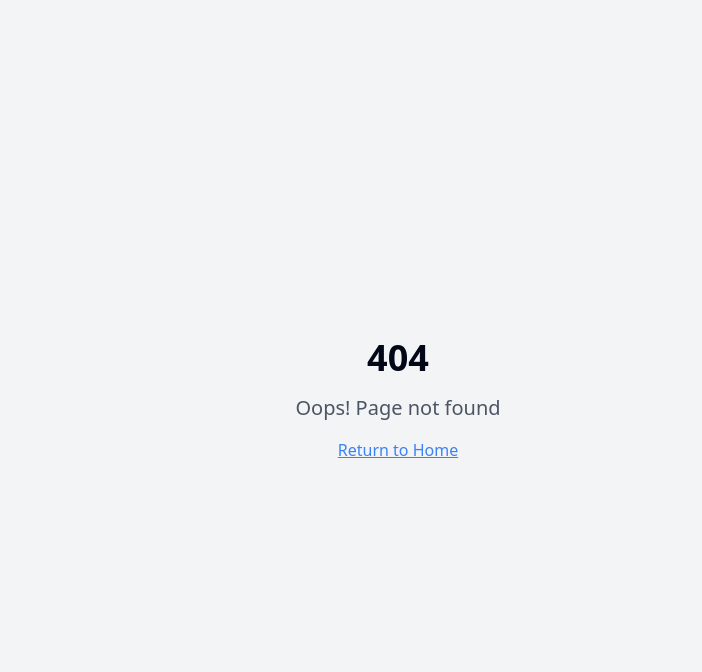
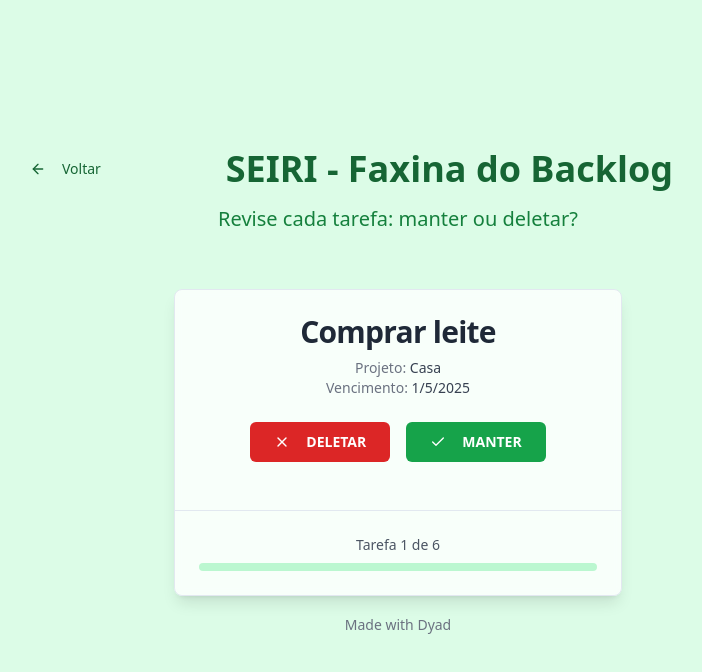
Before and after one commit to dnsilva790/energetic-zebra-bop, a React (Vite) app: page /5s/seiri in a window 1280 px wide. Before the commit this address had no page. Shown: the top 672 px of the page, without its empty margins (242-944 px from the left). Built offline with nearby package versions, Linux system fonts and the light colour scheme.

Commit message:
[dyad] Criei a tela SEIRI para a faxina do backlog, adicionei sua rota e atualizei o botão no menu principal. - wrote 3 file(s)

```diff
--- a/src/App.tsx
+++ b/src/App.tsx
@@ -6,6 +6,7 @@ import { BrowserRouter, Routes, Route } from "react-router-dom";
 import InitialLoader from "./components/InitialLoader";
 import SetupPage from "./pages/SetupPage";
 import MainMenuPage from "./pages/MainMenuPage";
+import SEIRIPage from "./pages/SEIRIPage"; // Importar a nova página
 import NotFound from "./pages/NotFound";
 
 const queryClient = new QueryClient();
@@ -20,6 +21,7 @@ const App = () => (
           <Route path="/" element={<InitialLoader />} />
           <Route path="/setup" element={<SetupPage />} />
           <Route path="/main-menu" element={<MainMenuPage />} />
+          <Route path="/5s/seiri" element={<SEIRIPage />} /> {/* Nova rota para SEIRI */}
           {/* ADD ALL CUSTOM ROUTES ABOVE THE CATCH-ALL "*" ROUTE */}
           <Route path="*" element={<NotFound />} />
         </Routes>
--- a/src/pages/MainMenuPage.tsx
+++ b/src/pages/MainMenuPage.tsx
@@ -19,9 +19,13 @@ const MainMenuPage = () => {
   const navigate = useNavigate();
 
   const handleButtonClick = (sName: string) => {
-    showSuccess(`Tela em construção - ${sName}`);
-    // Futuramente, aqui você navegará para a rota específica de cada S
-    // Ex: navigate(`/5s/${sName.toLowerCase()}`);
+    if (sName === "SEIRI") {
+      navigate("/5s/seiri"); // Navega para a tela SEIRI
+    } else {
+      showSuccess(`Tela em construção - ${sName}`);
+      // Futuramente, aqui você navegará para a rota específica de cada S
+      // Ex: navigate(`/5s/${sName.toLowerCase()}`);
+    }
   };
 
   return (
--- /dev/null
+++ b/src/pages/SEIRIPage.tsx
@@ -0,0 +1,174 @@
+"use client";
+
+import React, { useState } from "react";
+import { useNavigate } from "react-router-dom";
+import { Button } from "@/components/ui/button";
+import { Card, CardContent, CardHeader, CardTitle, CardDescription, CardFooter } from "@/components/ui/card";
+import { Progress } from "@/components/ui/progress";
+import { ArrowLeft, Check, X } from "lucide-react";
+import {
+  AlertDialog,
+  AlertDialogAction,
+  AlertDialogCancel,
+  AlertDialogContent,
+  AlertDialogDescription,
+  AlertDialogFooter,
+  AlertDialogHeader,
+  AlertDialogTitle,
+} from "@/components/ui/alert-dialog";
+import { MadeWithDyad } from "@/components/made-with-dyad";
+
+interface Task {
+  id: string;
+  title: string;
+  description?: string;
+  dueDate?: string | null;
+  project: string;
+}
+
+const fakeTasks: Task[] = [
+  { id: "1", title: "Comprar leite", project: "Casa", dueDate: "2025-01-05" },
+  { id: "2", title: "Revisar relatório", project: "Trabalho", dueDate: "2025-01-06" },
+  { id: "3", title: "Ligar para dentista", project: "Pessoal", dueDate: null },
+  { id: "4", title: "Pagar contas", project: "Finanças", dueDate: "2025-01-10" },
+  { id: "5", title: "Agendar reunião", project: "Trabalho", description: "Reunião com a equipe de marketing", dueDate: "2025-01-08" },
+  { id: "6", title: "Estudar React", project: "Aprendizado", dueDate: null },
+];
+
+const SEIRIPage = () => {
+  const navigate = useNavigate();
+  const [currentTaskIndex, setCurrentTaskIndex] = useState(0);
+  const [keptTasksCount, setKeptTasksCount] = useState(0);
+  const [deletedTasksCount, setDeletedTasksCount] = useState(0);
+  const [isConfirmationOpen, setIsConfirmationOpen] = useState(false);
+  const [showSummary, setShowSummary] = useState(false);
+
+  const totalTasks = fakeTasks.length;
+  const currentTask = fakeTasks[currentTaskIndex];
+
+  const moveToNextTask = () => {
+    if (currentTaskIndex < totalTasks - 1) {
+      setCurrentTaskIndex(currentTaskIndex + 1);
+    } else {
+      setShowSummary(true);
+    }
+  };
+
+  const handleKeep = () => {
+    setKeptTasksCount(keptTasksCount + 1);
+    moveToNextTask();
+  };
+
+  const handleDelete = () => {
+    setIsConfirmationOpen(true);
+  };
+
+  const confirmDelete = () => {
+    setDeletedTasksCount(deletedTasksCount + 1);
+    setIsConfirmationOpen(false);
+    moveToNextTask();
+  };
+
+  const progressValue = totalTasks > 0 ? ((currentTaskIndex + (showSummary ? 1 : 0)) / totalTasks) * 100 : 0;
+
+  return (
+    <div className="min-h-screen flex flex-col items-center justify-center bg-green-100 p-4">
+      <div className="w-full max-w-3xl mb-6">
+        <div className="flex items-center justify-between mb-4">
+          <Button variant="ghost" onClick={() => navigate("/main-menu")} className="text-green-800 hover:bg-green-200">
+            <ArrowLeft className="mr-2 h-4 w-4" /> Voltar
+          </Button>
+          <h1 className="text-4xl font-extrabold text-green-800 text-center flex-grow">
+            SEIRI - Faxina do Backlog
+          </h1>
+          <div className-="w-20"></div> {/* Placeholder para alinhar o título */}
+        </div>
+        <p className="text-xl text-green-700 text-center mb-8">
+          Revise cada tarefa: manter ou deletar?
+        </p>
+      </div>
+
+      <Card className="w-full max-w-md shadow-lg bg-white/80 backdrop-blur-sm">
+        <CardContent className="p-6">
+          {showSummary ? (
+            <div className="text-center space-y-4">
+              <CardTitle className="text-2xl font-bold text-gray-800">Revisão Concluída!</CardTitle>
+              <CardDescription className="text-lg text-gray-600">
+                Você revisou {totalTasks} tarefas.
+              </CardDescription>
+              <p className="text-green-600 font-semibold">Manteve: {keptTasksCount}</p>
+              <p className="text-red-600 font-semibold">Deletou: {deletedTasksCount}</p>
+              <Button onClick={() => navigate("/main-menu")} className="mt-4 bg-blue-600 hover:bg-blue-700">
+                Voltar ao Menu Principal
+              </Button>
+            </div>
+          ) : (
+            currentTask && (
+              <div className="space-y-6">
+                <div className="text-center">
+                  <CardTitle className="text-3xl font-bold text-gray-800 mb-2">{currentTask.title}</CardTitle>
+                  {currentTask.description && (
+                    <CardDescription className="text-gray-700 mb-2">
+                      {currentTask.description}
+                    </CardDescription>
+                  )}
+                  <p className="text-sm text-gray-500">
+                    Projeto: <span className="font-medium text-gray-700">{currentTask.project}</span>
+                  </p>
+                  {currentTask.dueDate && (
+                    <p className="text-sm text-gray-500">
+                      Vencimento: <span className="font-medium text-gray-700">{new Date(currentTask.dueDate).toLocaleDateString()}</span>
+                    </p>
+                  )}
+                </div>
+
+                <div className="flex justify-center space-x-4 mt-6">
+                  <Button
+                    onClick={handleDelete}
+                    className="bg-red-600 hover:bg-red-700 text-white font-semibold py-2 px-6 rounded-md transition-colors flex items-center"
+                  >
+                    <X className="mr-2 h-5 w-5" /> DELETAR
+                  </Button>
+                  <Button
+                    onClick={handleKeep}
+                    className="bg-green-600 hover:bg-green-700 text-white font-semibold py-2 px-6 rounded-md transition-colors flex items-center"
+                  >
+                    <Check className="mr-2 h-5 w-5" /> MANTER
+                  </Button>
+                </div>
+              </div>
+            )
+          )}
+        </CardContent>
+        {!showSummary && (
+          <CardFooter className="flex flex-col items-center p-6 border-t mt-6">
+            <p className="text-sm text-gray-600 mb-2">
+              Tarefa {currentTaskIndex + 1} de {totalTasks}
+            </p>
+            <Progress value={progressValue} className="w-full h-2 bg-green-200 [&>*]:bg-green-600" />
+          </CardFooter>
+        )}
+      </Card>
+
+      <AlertDialog open={isConfirmationOpen} onOpenChange={setIsConfirmationOpen}>
+        <AlertDialogContent>
+          <AlertDialogHeader>
+            <AlertDialogTitle>Tem certeza que deseja deletar esta tarefa?</AlertDialogTitle>
+            <AlertDialogDescription>
+              Esta ação não pode ser desfeita. A tarefa será removida do seu backlog.
+            </AlertDialogDescription>
+          </AlertDialogHeader>
+          <AlertDialogFooter>
+            <AlertDialogCancel>Cancelar</AlertDialogCancel>
+            <AlertDialogAction onClick={confirmDelete} className="bg-red-600 hover:bg-red-700">
+              Deletar
+            </AlertDialogAction>
+          </AlertDialogFooter>
+        </AlertDialogContent>
+      </AlertDialog>
+      <MadeWithDyad />
+    </div>
+  );
+};
+
+export default SEIRIPage;
```
